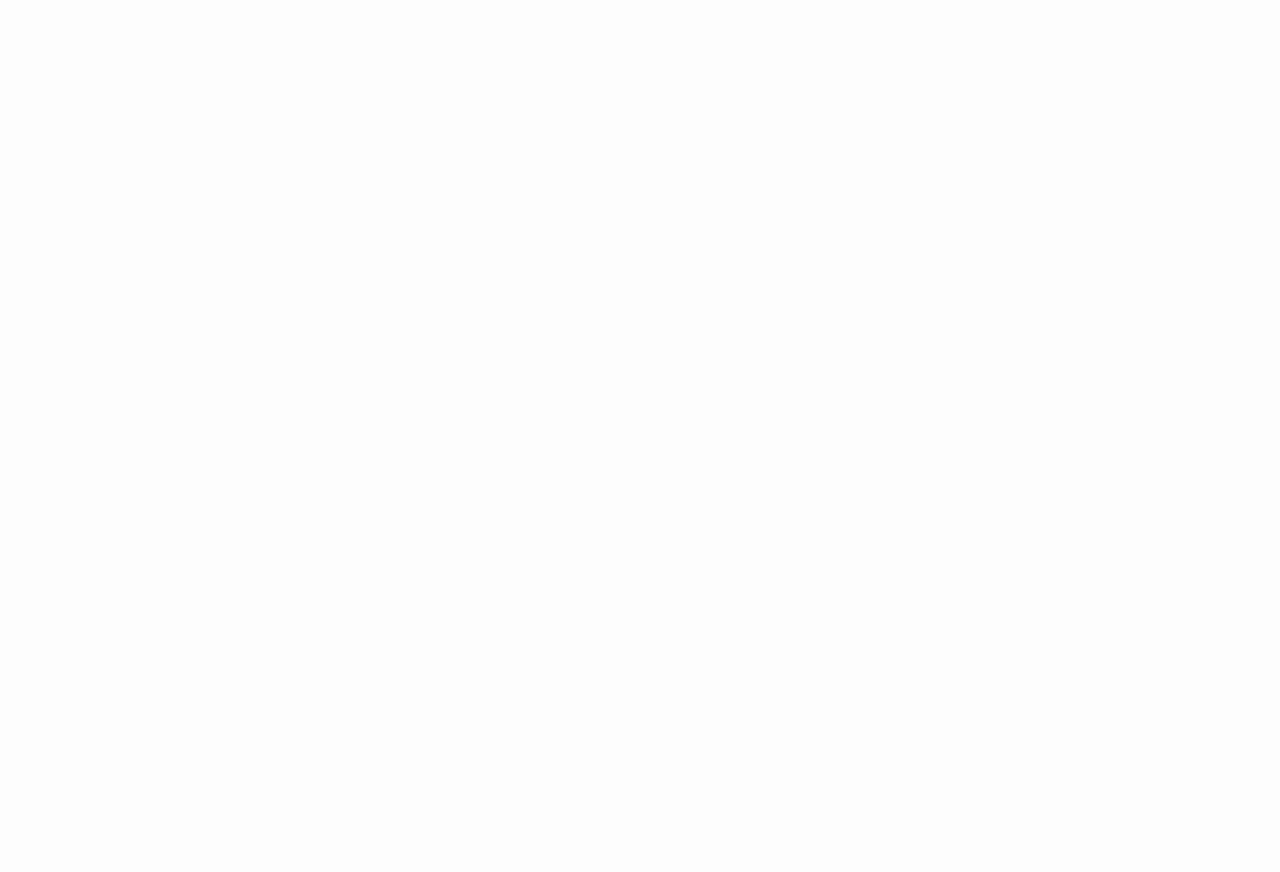
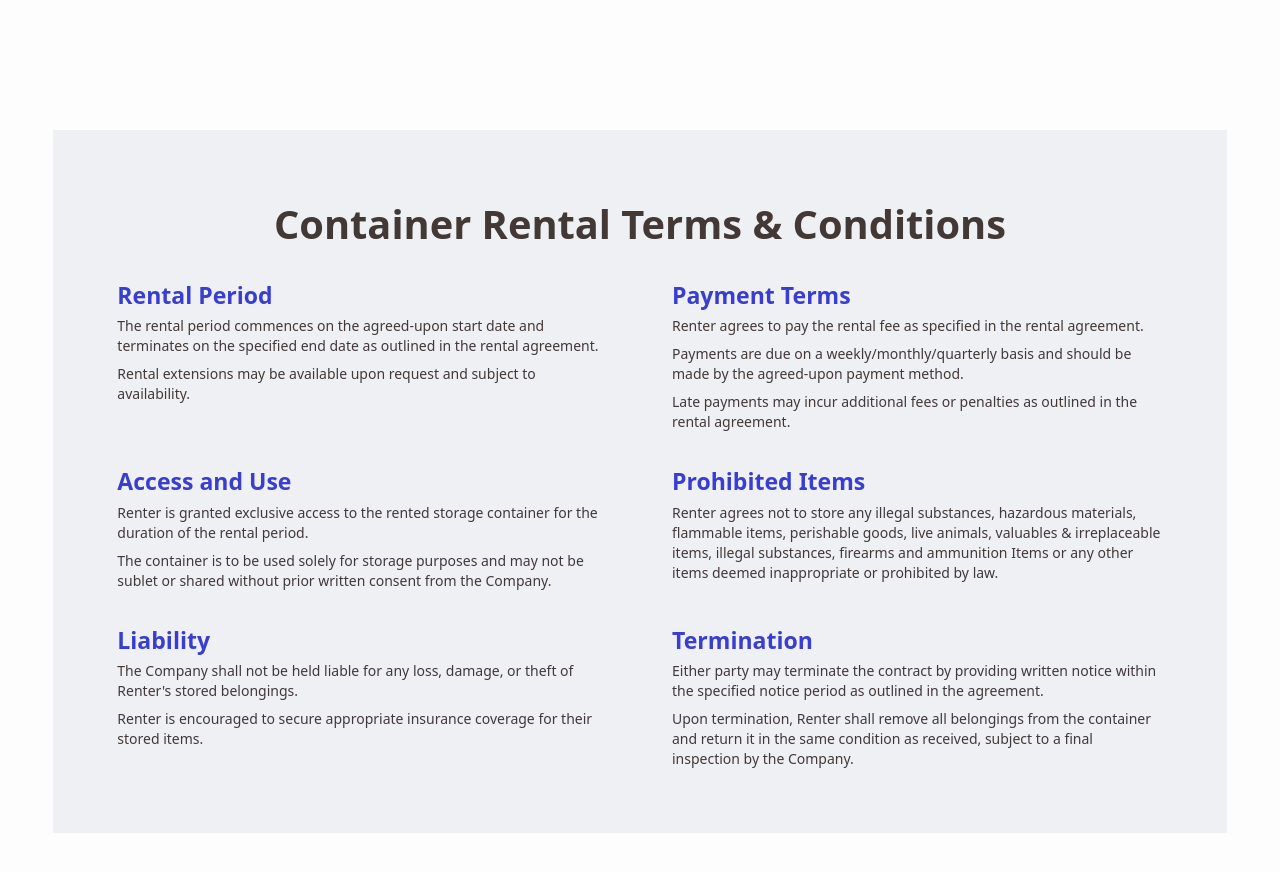
Before and after one commit to shanewmurphy/bluebox, a Next.js app: page /8ft-container in a window 1280 px wide. Shown: the part 2680-3552 px from the top of the page. Before the commit the page ends 1188 px from the top, so only its background shows below. Built offline with nearby package versions, Linux system fonts and the light colour scheme.

Commit message:
8ft container page

```diff
--- /dev/null
+++ b/components/Container-terms.js
@@ -0,0 +1,86 @@
+export default function ContainerTerms() {
+  return (
+    <div className="w-11/12 mx-auto bg-bkgGray antialiased lg:p-16 md:p-6 sm:p-6 lg:mt-40 lg:mb-40">
+      <div>
+        <h3 className="text-center text-black lg:text-6xl md:text-5xl sm:text-4xl font-extrabold mb-6">
+          Container Rental Terms & Conditions
+        </h3>
+      </div>
+      <div class="grid lg:grid-cols-2 lg:gap-x-16 md:gap-x-8 lg:gap-y-8 md:gap-y-8 sm:gap-y-8">
+        <div>
+          <h6 className="text-3xl font-bold text-blue mb-1">Rental Period</h6>
+          <p className="text-sm font-medium text-black mb-2">
+            The rental period commences on the agreed-upon start date and
+            terminates on the specified end date as outlined in the rental
+            agreement.
+          </p>
+          <p className="text-sm font-medium text-black">
+            Rental extensions may be available upon request and subject to
+            availability.
+          </p>
+        </div>
+        <div>
+          <h6 className="text-3xl font-bold text-blue mb-1">Payment Terms</h6>
+          <p className="text-sm font-medium text-black mb-2">
+            Renter agrees to pay the rental fee as specified in the rental
+            agreement.
+          </p>
+          <p className="text-sm font-medium text-black">
+            Payments are due on a weekly/monthly/quarterly basis and should be
+            made by the agreed-upon payment method.
+          </p>
+          <p className="text-sm font-medium text-black mt-2">
+            Late payments may incur additional fees or penalties as outlined in
+            the rental agreement.
+          </p>
+        </div>
+        <div>
+          <h6 className="text-3xl font-bold text-blue mb-1">Access and Use</h6>
+          <p className="text-sm font-medium text-black mb-2">
+            Renter is granted exclusive access to the rented storage container
+            for the duration of the rental period.
+          </p>
+          <p className="text-sm font-medium text-black">
+            The container is to be used solely for storage purposes and may not
+            be sublet or shared without prior written consent from the Company.
+          </p>
+        </div>
+        <div>
+          <h6 className="text-3xl font-bold text-blue mb-1">
+            Prohibited Items
+          </h6>
+          <p className="text-sm font-medium text-black mb-2">
+            Renter agrees not to store any illegal substances, hazardous
+            materials, flammable items, perishable goods, live animals,
+            valuables & irreplaceable items, illegal substances, firearms and
+            ammunition Items or any other items deemed inappropriate or
+            prohibited by law.
+          </p>
+        </div>
+        <div>
+          <h6 className="text-3xl font-bold text-blue mb-1">Liability</h6>
+          <p className="text-sm font-medium text-black mb-2">
+            The Company shall not be held liable for any loss, damage, or theft
+            of Renter's stored belongings.
+          </p>
+          <p className="text-sm font-medium text-black">
+            Renter is encouraged to secure appropriate insurance coverage for
+            their stored items.
+          </p>
+        </div>
+        <div>
+          <h6 className="text-3xl font-bold text-blue mb-1">Termination</h6>
+          <p className="text-sm font-medium text-black mb-2">
+            Either party may terminate the contract by providing written notice
+            within the specified notice period as outlined in the agreement.
+          </p>
+          <p className="text-sm font-medium text-black">
+            Upon termination, Renter shall remove all belongings from the
+            container and return it in the same condition as received, subject
+            to a final inspection by the Company.
+          </p>
+        </div>
+      </div>
+    </div>
+  );
+}
--- a/components/Hero.js
+++ b/components/Hero.js
@@ -1,4 +1,5 @@
 import Image from "next/image";
+import hero from "../public/Hero.png";
 
 export default function Hero() {
   return (
@@ -7,10 +8,11 @@
         <div className="lg:w-7/12 md:w-7/12 sm:w-full mx-auto lg:mb-2 md:mb-2 sm:mb-4">
           <div>
             <Image
-              src="/Hero_min.png"
+              src={hero}
               width={864}
               height={380}
               alt="bluebox storage container"
+              priority
             />
           </div>
         </div>
--- a/components/Intro.js
+++ b/components/Intro.js
@@ -1,4 +1,5 @@
 import Image from "next/image";
+import frontcontainer from "../public/frontcontainer.png";
 export default function Intro() {
   return (
     <div className="w-11/12 mx-auto lg:mt-40 md:mt-40 sm:mt-28 lg:mb-60 md:mb-60 sm:mb-40 antialiased">
@@ -8,10 +9,11 @@
         </h1>
         <div className="lg:w-11/12 md:w-11/12 sm:w-full mx-auto">
           <Image
-            src="/Intro_img_02-min.png"
+            src={frontcontainer}
             width={723}
             height={293}
             alt="blue box storage"
+            priority
           />
         </div>
         <p className="text-center lg:text-4xl md:text-3xl sm:text-base text-gray lg:leading-tight md:leading-tight sm:leading-normal font-bold lg:mt-4 md:mt-4 sm:mt-2">
--- a/components/Testimonials/Testimonials.js
+++ b/components/Testimonials/Testimonials.js
@@ -1,3 +1,4 @@
+import React, { useRef } from "react";
 import testimonials from "@/Data/testimonials.json";
 import { Swiper, SwiperSlide } from "swiper/react";
 
@@ -7,7 +8,11 @@
 import "swiper/css";
 import "swiper/css/pagination";
 
+import { ArrowLeftCircleIcon } from "@heroicons/react/24/outline";
+import { ArrowRightCircleIcon } from "@heroicons/react/24/outline";
+
 export default function Testimonials() {
+  const swiperRef = useRef();
   return (
     <div>
       <div className="w-10/12 lg:my-60 md:my-32 sm:my-24 mx-auto lg:block md:block sm:hidden antialiased">
@@ -18,7 +23,11 @@
           Count on us to handle your storage needs professionally and securely
         </p>
         <div>
+          <>
             <Swiper
+              onSwiper={(swiper) => {
+                swiperRef.current = swiper;
+              }}
               spaceBetween={40}
               slidesPerView={2}
               loop={true}
@@ -51,6 +60,15 @@
                 </SwiperSlide>
               ))}
             </Swiper>
+            <div className="w-24 mx-auto mt-4">
+              <button onClick={() => swiperRef.current.slidePrev()}>
+                <ArrowLeftCircleIcon className="h-12 w-12 text-blue" />
+              </button>
+              <button onClick={() => swiperRef.current.slideNext()}>
+                <ArrowRightCircleIcon className="h-12 w-12 text-blue" />
+              </button>
+            </div>
+          </>
         </div>
       </div>
       <div className="w-11/12 mx-auto lg:hidden md:hidden sm:block">
--- a/pages/8ft-container.js
+++ b/pages/8ft-container.js
@@ -1,5 +1,10 @@
 import Image from "next/image";
 import Link from "next/link";
+import PickUpService from "@/components/Pick-Up-Service";
+import Security from "@/components/Security";
+import ContainerTerms from "@/components/Container-terms";
+import FAQCommon from "@/components/FAQ/Common";
+import Testimonials from "@/components/Testimonials/Testimonials";
 export default function EightFTContainer() {
   return (
     <div>
@@ -84,6 +89,21 @@
           </div>
         </div>
       </div>
+      <div>
+        <Security />
+      </div>
+      <div>
+        <PickUpService />
+      </div>
+      <div>
+        <ContainerTerms />
+      </div>
+      <div>
+        <FAQCommon />
+      </div>
+      <div>
+        <Testimonials />
+      </div>
     </div>
   );
 }
```
Also changed, not shown: public/FrontContainer.png (renamed from public/Intro_img_02-min.png), public/Hero.png (renamed from public/Hero_min.png). Lines whose indentation alone changed are shown as unchanged.
